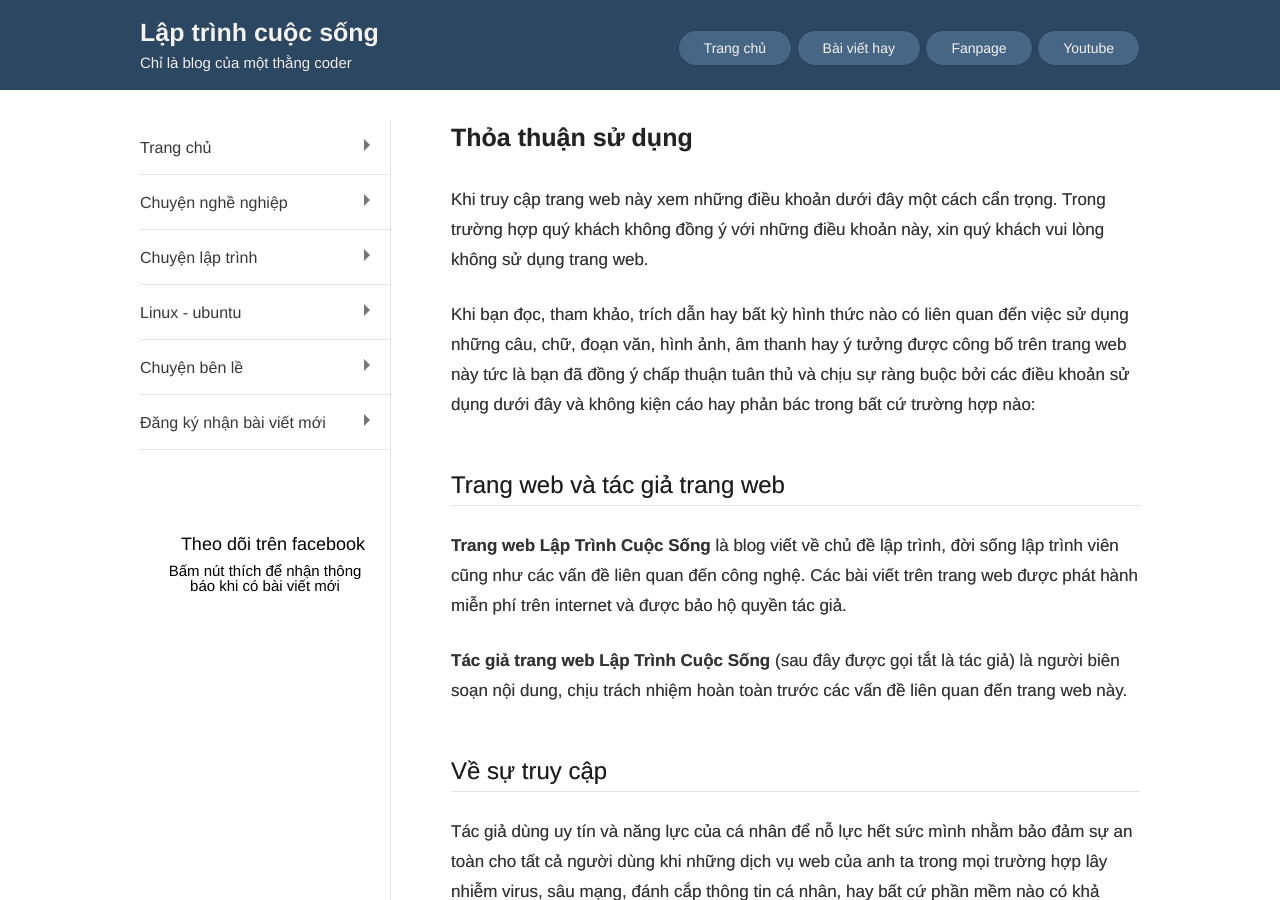
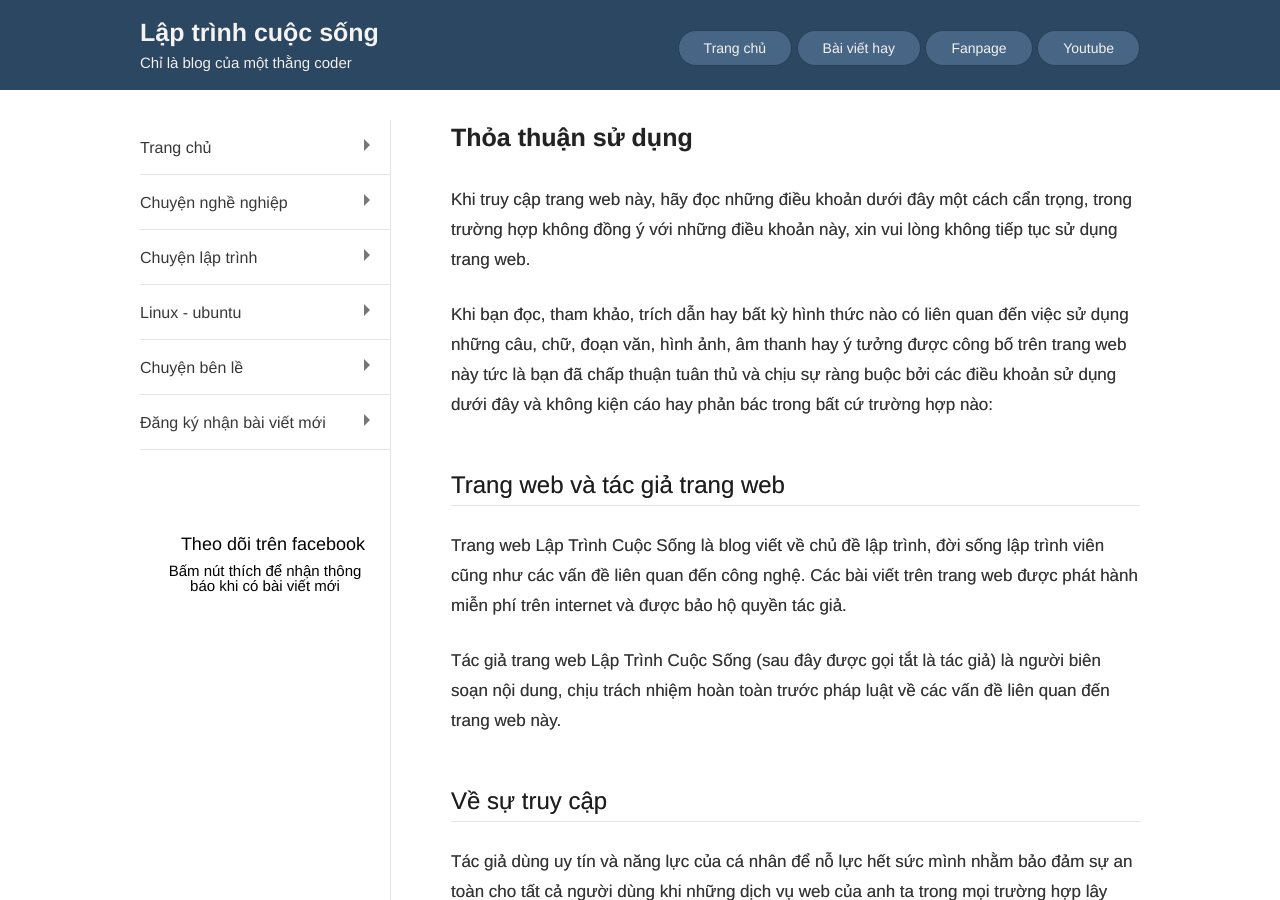
Before and after one commit to nguyentest/laptrinhcuocsong, a Jekyll site: the page built from policies.md, in a window 1280 px wide and 900 px high. Built offline with Jekyll 4.4.1, drawn with Linux system fonts in a browser that asks for light colours.

Commit message:
Update policies.md

```diff
--- a/policies.md
+++ b/policies.md
@@ -4,15 +4,15 @@ title: Thỏa thuận sử dụng
 permalink: /policies.html
 ---
 
-Khi truy cập trang web này xem những điều khoản dưới đây một cách cẩn trọng. Trong trường hợp quý khách không đồng ý với những điều khoản này, xin quý khách vui lòng không sử dụng trang web.
+Khi truy cập trang web này, hãy đọc những điều khoản dưới đây một cách cẩn trọng, trong trường hợp không đồng ý với những điều khoản này, xin vui lòng không tiếp tục sử dụng trang web.
 
-Khi bạn đọc, tham khảo, trích dẫn hay bất kỳ hình thức nào có liên quan đến việc sử dụng những câu, chữ, đoạn văn, hình ảnh, âm thanh hay ý tưởng được công bố trên trang web này tức là bạn đã đồng ý chấp thuận tuân thủ và chịu sự ràng buộc bởi các điều khoản sử dụng dưới đây và không kiện cáo hay phản bác trong bất cứ trường hợp nào:
+Khi bạn đọc, tham khảo, trích dẫn hay bất kỳ hình thức nào có liên quan đến việc sử dụng những câu, chữ, đoạn văn, hình ảnh, âm thanh hay ý tưởng được công bố trên trang web này tức là bạn đã chấp thuận tuân thủ và chịu sự ràng buộc bởi các điều khoản sử dụng dưới đây và không kiện cáo hay phản bác trong bất cứ trường hợp nào:
 
 ## Trang web và tác giả trang web
 
-**Trang web Lập Trình Cuộc Sống** là blog viết về chủ đề lập trình, đời sống lập trình viên cũng như các vấn đề liên quan đến công nghệ. Các bài viết trên trang web được phát hành miễn phí trên internet và được bảo hộ quyền tác giả.
+Trang web Lập Trình Cuộc Sống là blog viết về chủ đề lập trình, đời sống lập trình viên cũng như các vấn đề liên quan đến công nghệ. Các bài viết trên trang web được phát hành miễn phí trên internet và được bảo hộ quyền tác giả.
 
-**Tác giả trang web Lập Trình Cuộc Sống** (sau đây được gọi tắt là tác giả) là người biên soạn nội dung, chịu trách nhiệm hoàn toàn trước các vấn đề liên quan đến trang web này.
+Tác giả trang web Lập Trình Cuộc Sống (sau đây được gọi tắt là tác giả) là người biên soạn nội dung, chịu trách nhiệm hoàn toàn trước pháp luật về các vấn đề liên quan đến trang web này.
 
 ## Về sự truy cập
 
```
